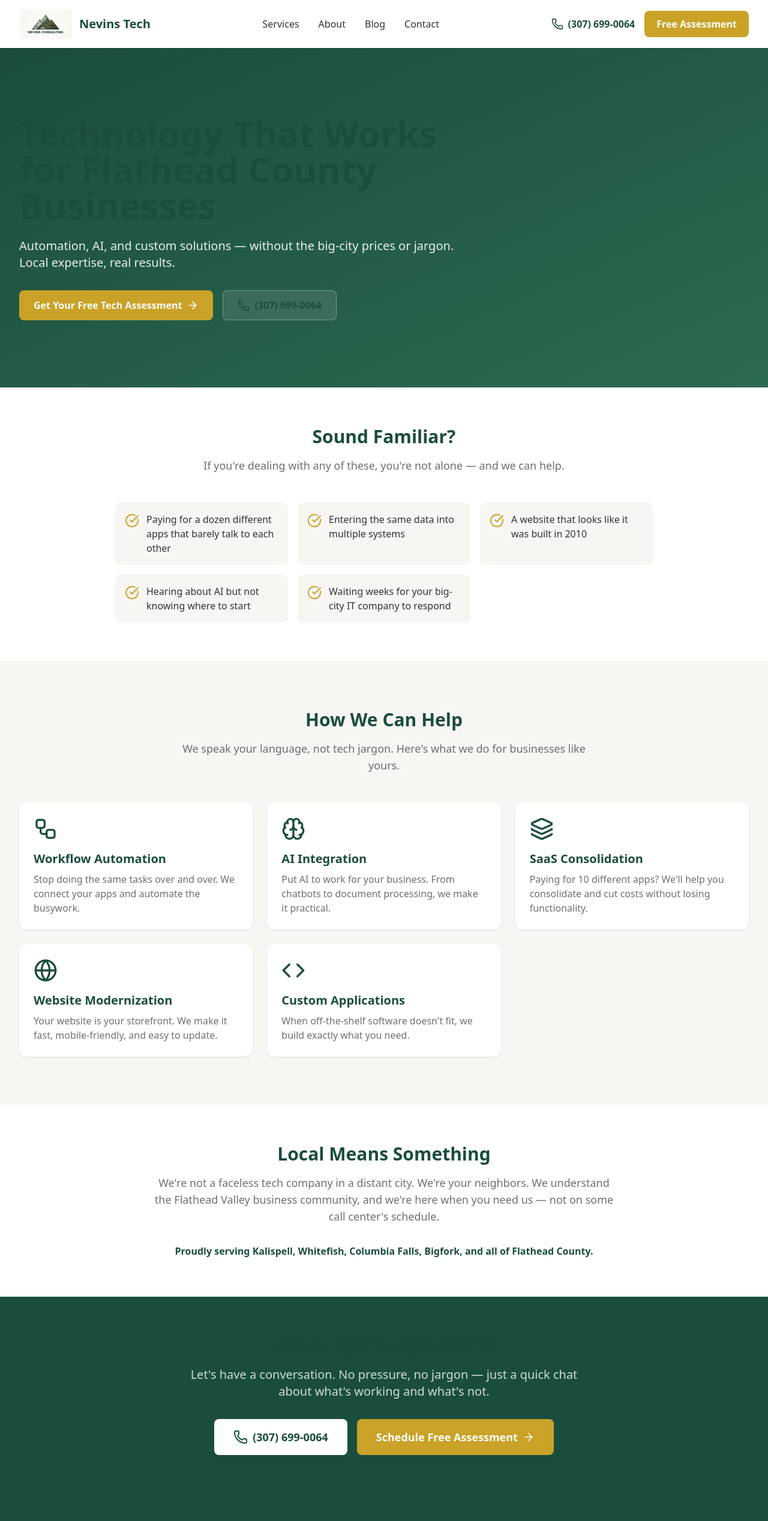
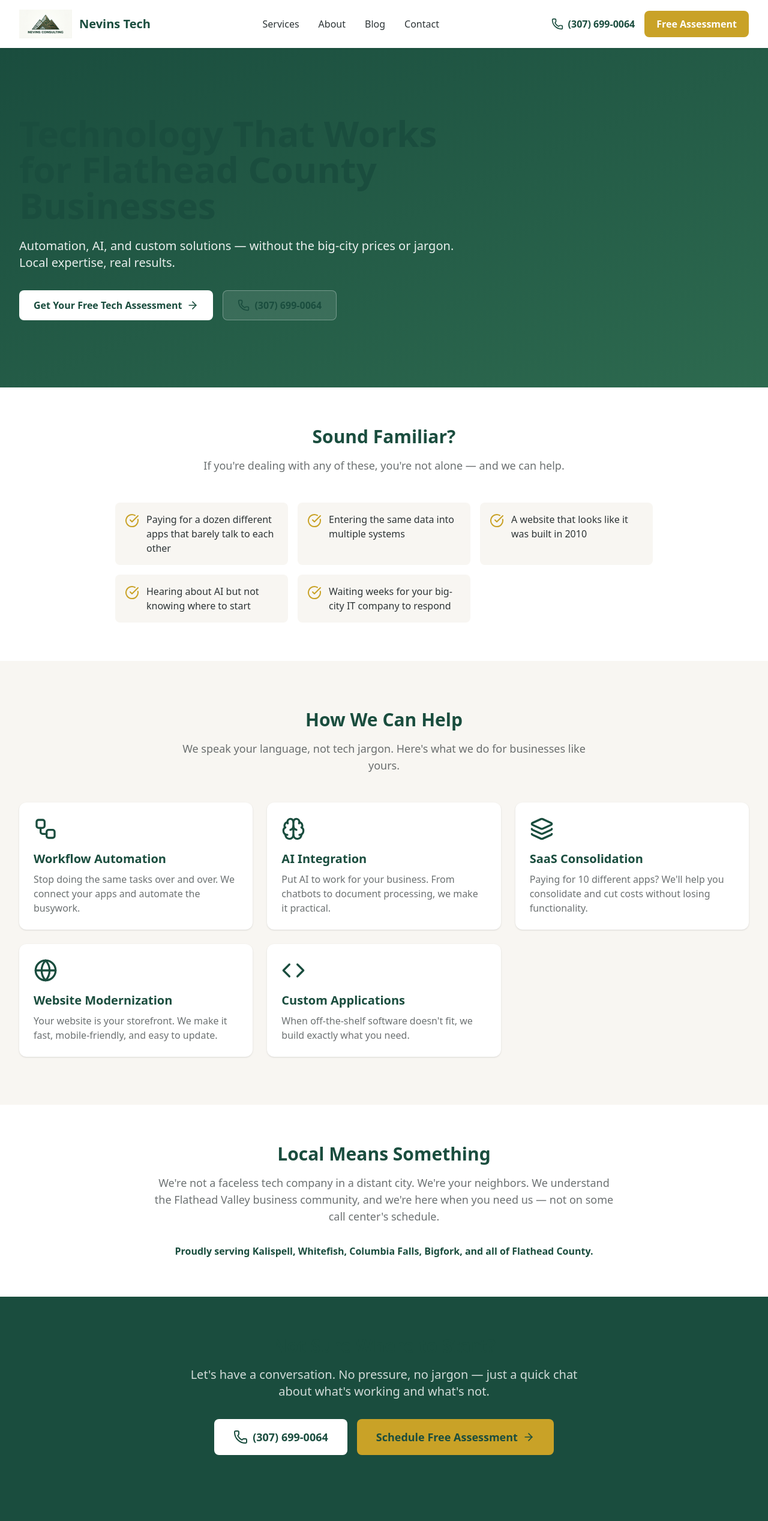
Before and after one commit to Cato-Pine/nevins-tech-website, a Next.js app: page / in a window 1280 px wide. Shown: the top 2536 px of the page at 60% size. Built offline with nearby package versions, Linux system fonts and the light colour scheme.

Commit message:
Fix hero button contrast - use dark text on gold/white backgrounds
Co-Authored-By: Claude Opus 4.5 <noreply@anthropic.com>

```diff
--- a/src/app/page.tsx
+++ b/src/app/page.tsx
@@ -73,7 +73,7 @@ export default function Home() {
             <div className="flex flex-col sm:flex-row gap-4">
               <Link
                 href="/free-assessment"
-                className="inline-flex items-center justify-center gap-2 bg-[var(--gold)] text-white px-6 py-3 rounded-lg font-semibold hover:bg-white hover:text-[var(--green-dark)] transition-colors"
+                className="inline-flex items-center justify-center gap-2 bg-white text-[var(--green-dark)] px-6 py-3 rounded-lg font-semibold hover:bg-[var(--gold)] hover:text-white transition-colors"
               >
                 Get Your Free Tech Assessment
                 <ArrowRight className="h-5 w-5" />
@@ -180,7 +180,7 @@ export default function Home() {
               </a>
               <Link
                 href="/free-assessment"
-                className="inline-flex items-center justify-center gap-2 bg-[var(--gold)] text-white px-8 py-4 rounded-lg font-bold text-lg hover:bg-white hover:text-[var(--green-dark)] transition-colors"
+                className="inline-flex items-center justify-center gap-2 bg-[var(--gold)] text-[var(--green-dark)] px-8 py-4 rounded-lg font-bold text-lg hover:bg-white transition-colors"
               >
                 Schedule Free Assessment
                 <ArrowRight className="h-5 w-5" />
```
